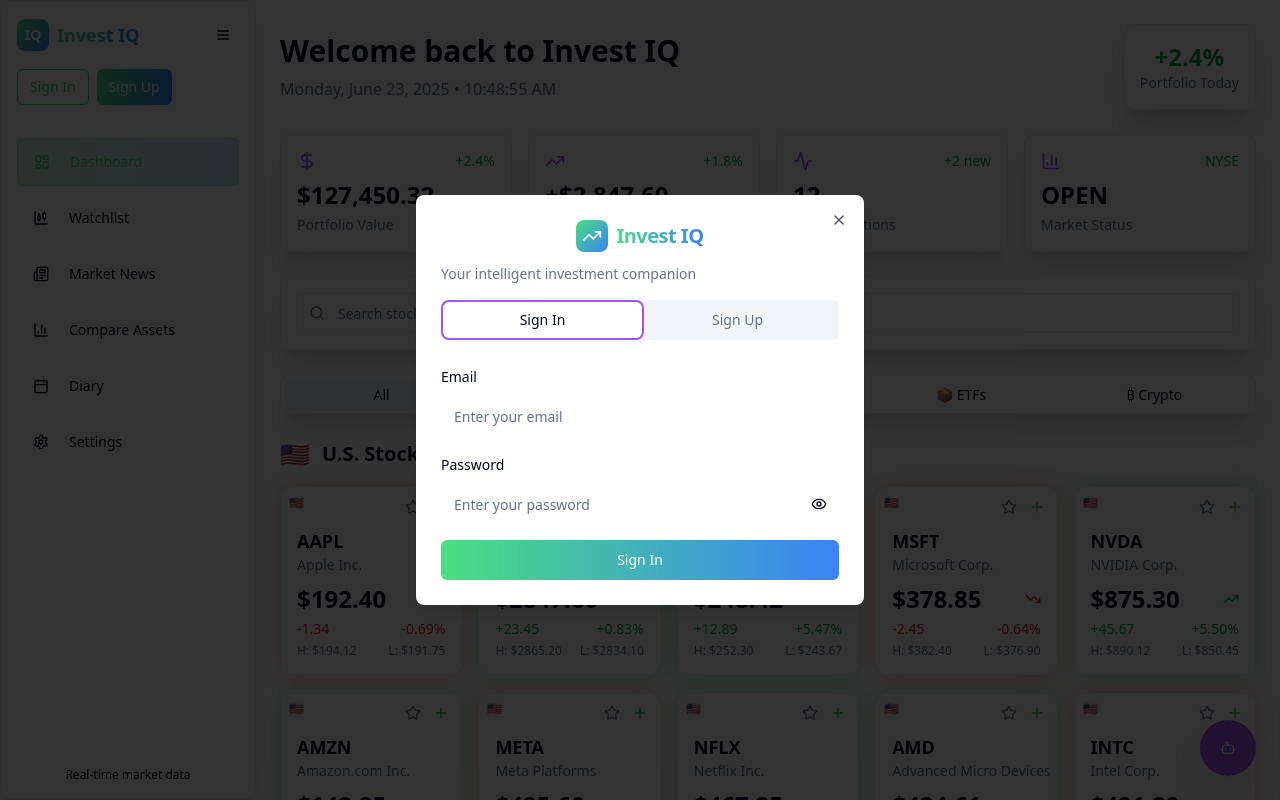
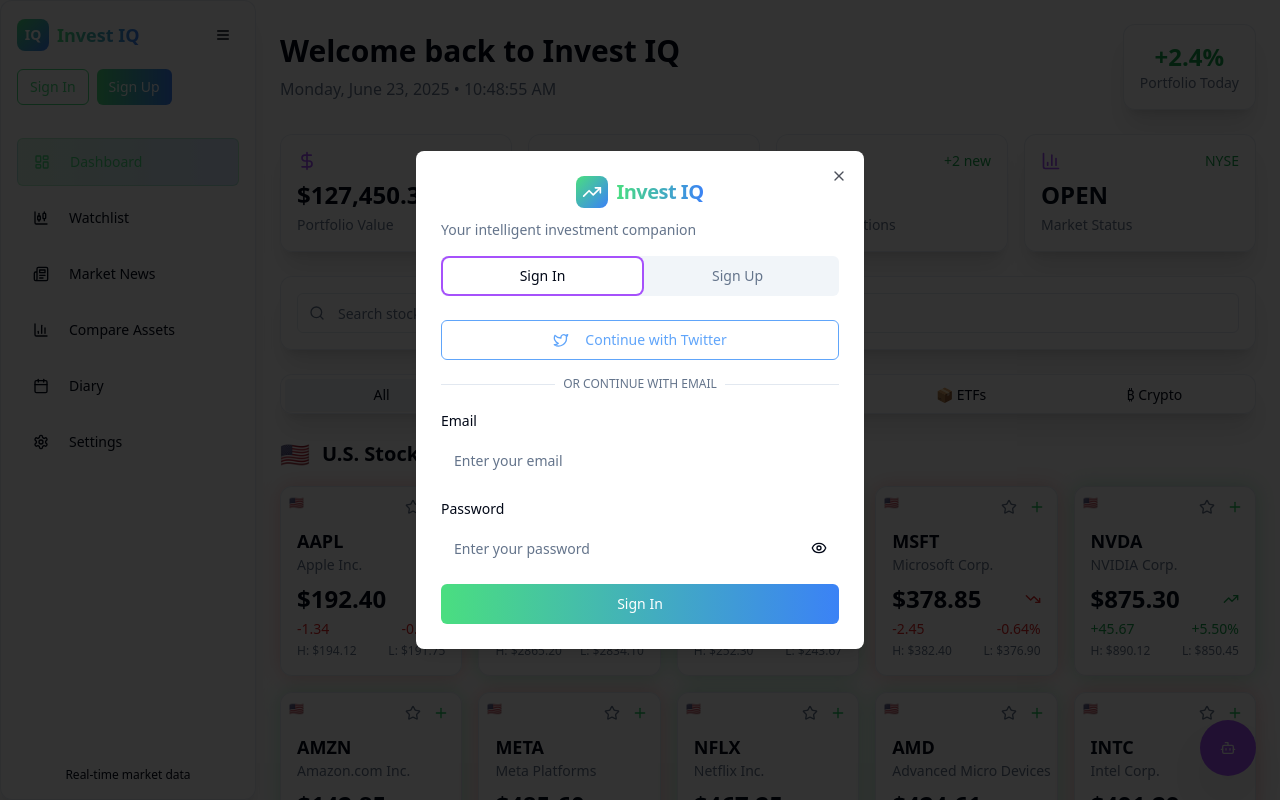
Before and after one commit to Solez-ai/invest-iq-v0, a React (Vite) app: page / in a window 1280 px wide. Built offline with nearby package versions, Linux system fonts and the light colour scheme.

Commit message:
Add Twitter authentication
Integrate Twitter authentication into the AuthProvider component.

```diff
--- a/src/components/Auth/AuthModal.tsx
+++ b/src/components/Auth/AuthModal.tsx
@@ -5,7 +5,8 @@ import { Button } from '@/components/ui/button';
 import { Input } from '@/components/ui/input';
 import { Label } from '@/components/ui/label';
 import { Tabs, TabsContent, TabsList, TabsTrigger } from '@/components/ui/tabs';
-import { TrendingUp, Eye, EyeOff } from 'lucide-react';
+import { Separator } from '@/components/ui/separator';
+import { TrendingUp, Eye, EyeOff, Twitter } from 'lucide-react';
 import { useAuth } from '@/hooks/useAuth';
 import { toast } from 'sonner';
 
@@ -15,12 +16,23 @@ interface AuthModalProps {
 }
 
 export const AuthModal = ({ isOpen, onClose }: AuthModalProps) => {
-  const { signIn, signUp } = useAuth();
+  const { signIn, signUp, signInWithTwitter } = useAuth();
   const [loading, setLoading] = useState(false);
   const [showPassword, setShowPassword] = useState(false);
 
   const [signInData, setSignInData] = useState({ email: '', password: '' });
   const [signUpData, setSignUpData] = useState({ email: '', password: '', fullName: '' });
+
+  const handleTwitterSignIn = async () => {
+    setLoading(true);
+    const { error } = await signInWithTwitter();
+
+    if (error) {
+      toast.error(error.message || 'An error occurred with Twitter sign in');
+    }
+    // Don't close modal or show success message for OAuth as it redirects
+    setLoading(false);
+  };
 
   const handleSignIn = async (e: React.FormEvent) => {
     e.preventDefault();
@@ -92,6 +104,26 @@ export const AuthModal = ({ isOpen, onClose }: AuthModalProps) => {
           </TabsList>
 
           <TabsContent value="signin" className="space-y-4">
+            {/* Twitter Sign In Button */}
+            <Button
+              onClick={handleTwitterSignIn}
+              disabled={loading}
+              variant="outline"
+              className="w-full border-blue-400 text-blue-400 hover:bg-blue-400 hover:text-white"
+            >
+              <Twitter className="h-4 w-4 mr-2" />
+              Continue with Twitter
+            </Button>
+
+            <div className="relative">
+              <div className="absolute inset-0 flex items-center">
+                <Separator className="w-full" />
+              </div>
+              <div className="relative flex justify-center text-xs uppercase">
+                <span className="bg-background px-2 text-muted-foreground">Or continue with email</span>
+              </div>
+            </div>
+
             <form onSubmit={handleSignIn} className="space-y-4">
               <div className="space-y-2">
                 <Label htmlFor="signin-email">Email</Label>
@@ -141,6 +173,26 @@ export const AuthModal = ({ isOpen, onClose }: AuthModalProps) => {
           </TabsContent>
 
           <TabsContent value="signup" className="space-y-4">
+            {/* Twitter Sign Up Button */}
+            <Button
+              onClick={handleTwitterSignIn}
+              disabled={loading}
+              variant="outline"
+              className="w-full border-blue-400 text-blue-400 hover:bg-blue-400 hover:text-white"
+            >
+              <Twitter className="h-4 w-4 mr-2" />
+              Continue with Twitter
+            </Button>
+
+            <div className="relative">
+              <div className="absolute inset-0 flex items-center">
+                <Separator className="w-full" />
+              </div>
+              <div className="relative flex justify-center text-xs uppercase">
+                <span className="bg-background px-2 text-muted-foreground">Or create account with email</span>
+              </div>
+            </div>
+
             <form onSubmit={handleSignUp} className="space-y-4">
               <div className="space-y-2">
                 <Label htmlFor="signup-name">Full Name</Label>
--- a/src/hooks/useAuth.tsx
+++ b/src/hooks/useAuth.tsx
@@ -9,6 +9,7 @@ interface AuthContextType {
   loading: boolean;
   signIn: (email: string, password: string) => Promise<{ error: any }>;
   signUp: (email: string, password: string, fullName?: string) => Promise<{ error: any }>;
+  signInWithTwitter: () => Promise<{ error: any }>;
   signOut: () => Promise<void>;
 }
 
@@ -65,6 +66,16 @@ export const AuthProvider = ({ children }: { children: React.ReactNode }) => {
     return { error };
   };
 
+  const signInWithTwitter = async () => {
+    const { error } = await supabase.auth.signInWithOAuth({
+      provider: 'twitter',
+      options: {
+        redirectTo: `${window.location.origin}/`
+      }
+    });
+    return { error };
+  };
+
   const signOut = async () => {
     await supabase.auth.signOut();
   };
@@ -76,6 +87,7 @@ export const AuthProvider = ({ children }: { children: React.ReactNode }) => {
       loading,
       signIn,
       signUp,
+      signInWithTwitter,
       signOut,
     }}>
       {children}
```
